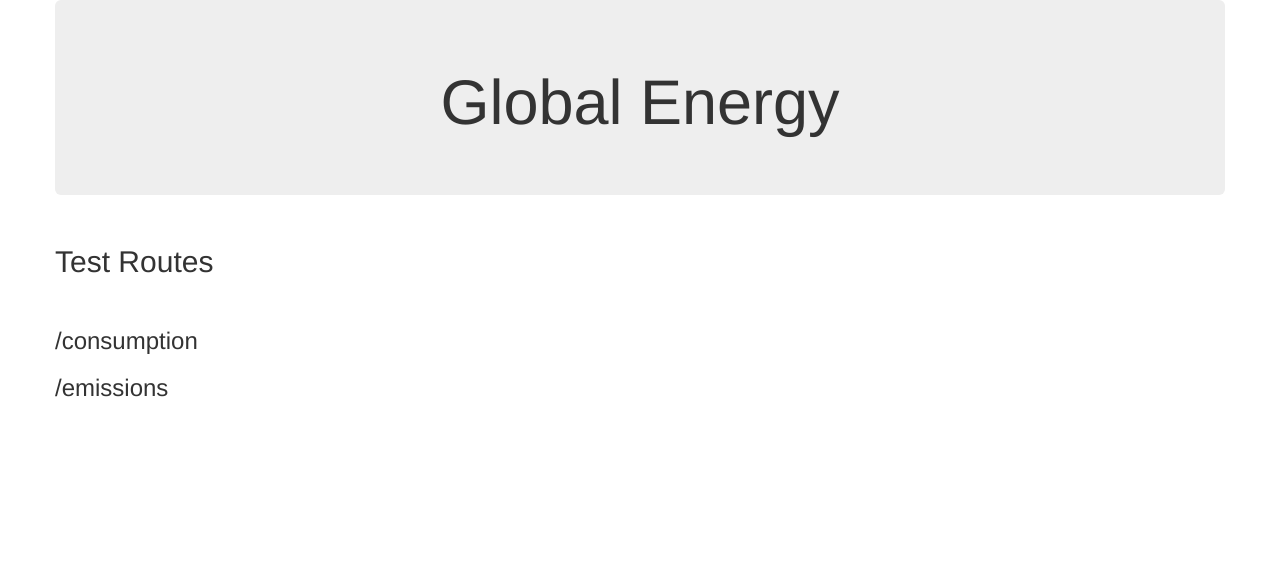
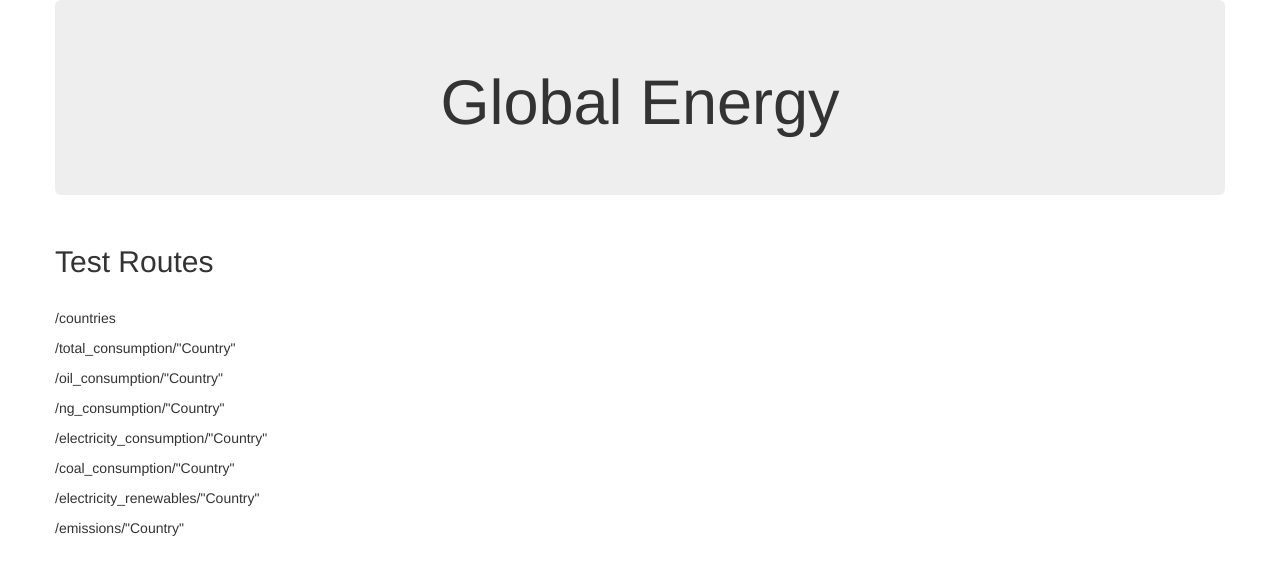
Before and after one commit to aalejandroq/Global_Energy_Project, a Flask app: page / in a window 1280 px wide. Shown: the top 575 px of the page. Run offline with Flask 2, Linux system fonts and the light colour scheme; parts of the project's set-up code (start-up, migrations or seed data) failed here and were passed over; some libraries are stand-ins or nearby versions.

Commit message:
Update index.html

```diff
--- a/templates/index.html
+++ b/templates/index.html
@@ -22,8 +22,14 @@
     </div>
     <div class="row">
       <h2>Test Routes</h2><br>
-      <h3>/consumption</h3>
-      <h3>/emissions</h3>
+      <p>/countries</p>
+      <p>/total_consumption/"Country"</p>
+      <p>/oil_consumption/"Country"</p>
+      <p>/ng_consumption/"Country"</p>
+      <p>/electricity_consumption/"Country"</p>
+      <p>/coal_consumption/"Country"</p>
+      <p>/electricity_renewables/"Country"</p>
+      <p>/emissions/"Country"</p>
 
 
     </div>
```
